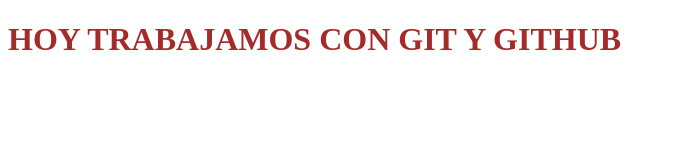
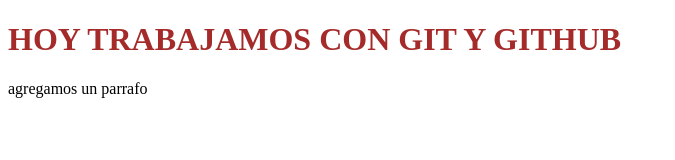
Before and after one commit to MSBeccaria/repositorio3800, a plain HTML site: page Index.html in a window 1280 px wide. Shown: the whole page, without its empty margins (0-675 px from the left). Drawn offline with Linux system fonts and the light colour scheme.

Commit message:
agrego p

```diff
--- a/Index.html
+++ b/Index.html
@@ -9,6 +9,7 @@
 </head>
 <body>
     <h1>HOY TRABAJAMOS CON GIT Y GITHUB</h1>
+    <p>agregamos un parrafo</p>
 
 </body>
 </html>
```
